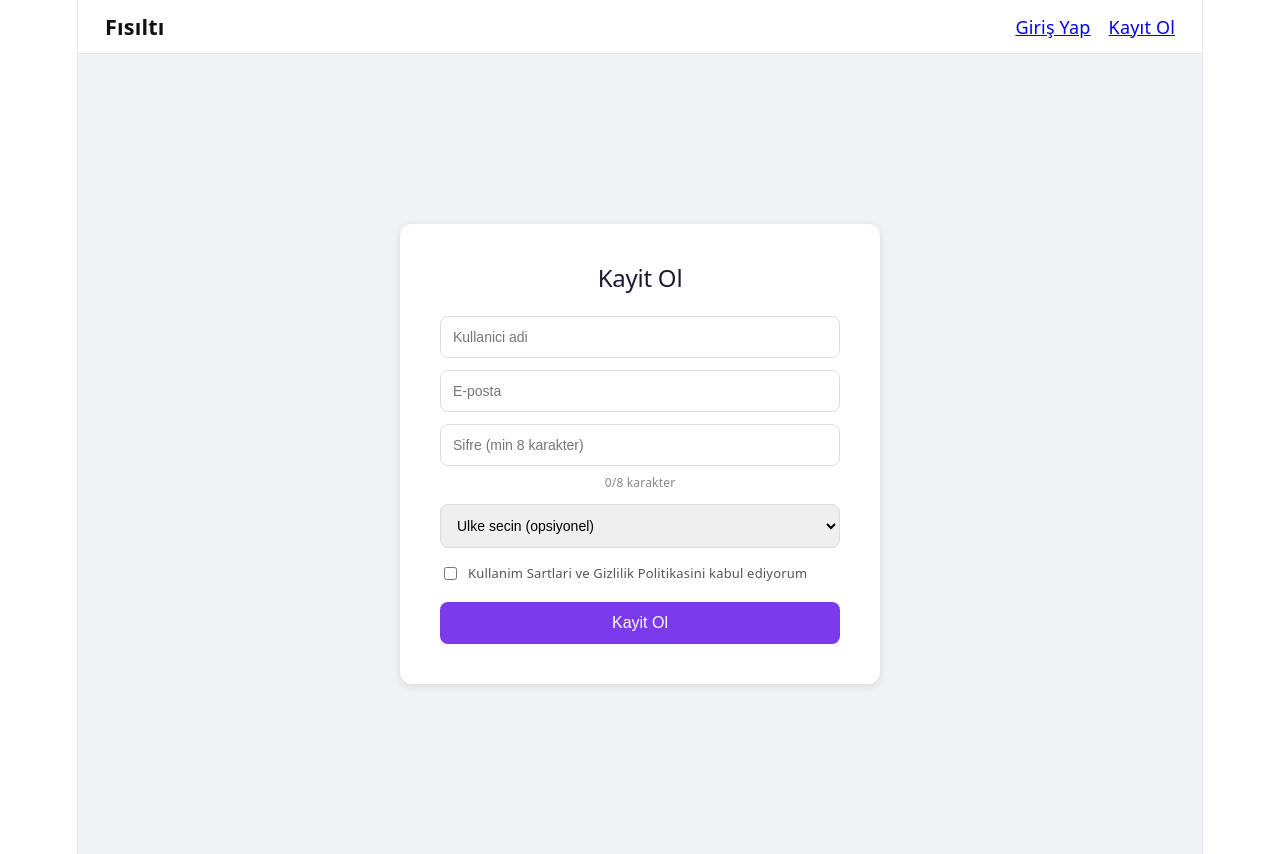
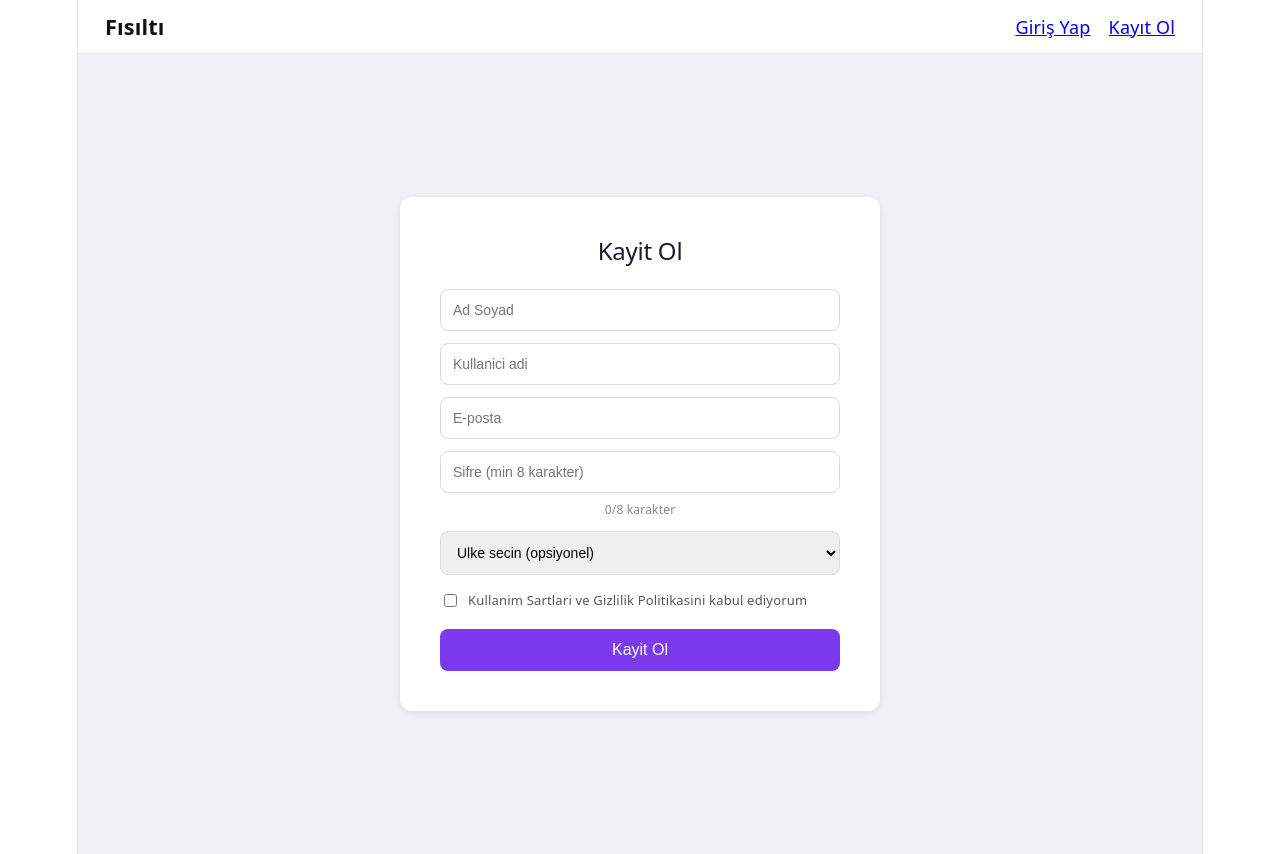
Before and after one commit to ysferencakir/fisilti, a React app in the folder frontend/: page /register in a window 1280 px wide. Built offline with nearby package versions, Linux system fonts and the light colour scheme; the HTML template or start-up script is replaced by a standard one.

Commit message:
feat(auth): App.jsx ve Register.jsx guncellendi

```diff
--- a/frontend/src/pages/Register.jsx
+++ b/frontend/src/pages/Register.jsx
@@ -10,7 +10,8 @@ const COUNTRIES = [
 export default function Register() {
     const navigate = useNavigate();
     const [form, setForm] = useState({
-        username: '', email: '', password: '', country: ''
+        ad_soyad: '', username: '', email: '',
+        password: '', country: ''
     });
     const [agreed, setAgreed] = useState(false);
     const [error, setError] = useState('');
@@ -48,6 +49,13 @@ export default function Register() {
                 <h2 style={styles.title}>Kayit Ol</h2>
                 {error && <p style={styles.error}>{error}</p>}
                 <form onSubmit={handleSubmit}>
+                    <input
+                        style={styles.input}
+                        name="ad_soyad"
+                        placeholder="Ad Soyad"
+                        value={form.ad_soyad}
+                        onChange={handleChange}
+                    />
                     <input
                         style={styles.input}
                         name="username"
```
Also changed, not shown: 1 other file (tests, documents, lock files or other folders).
